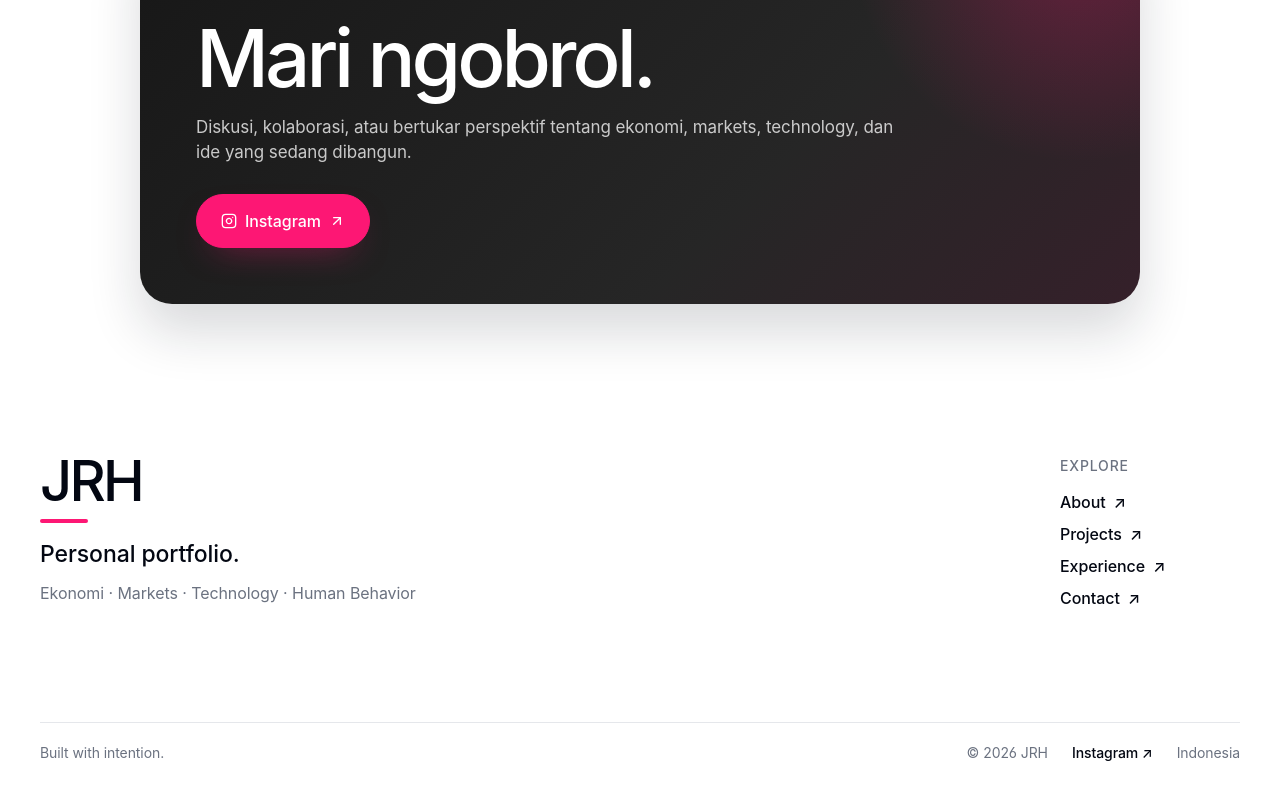
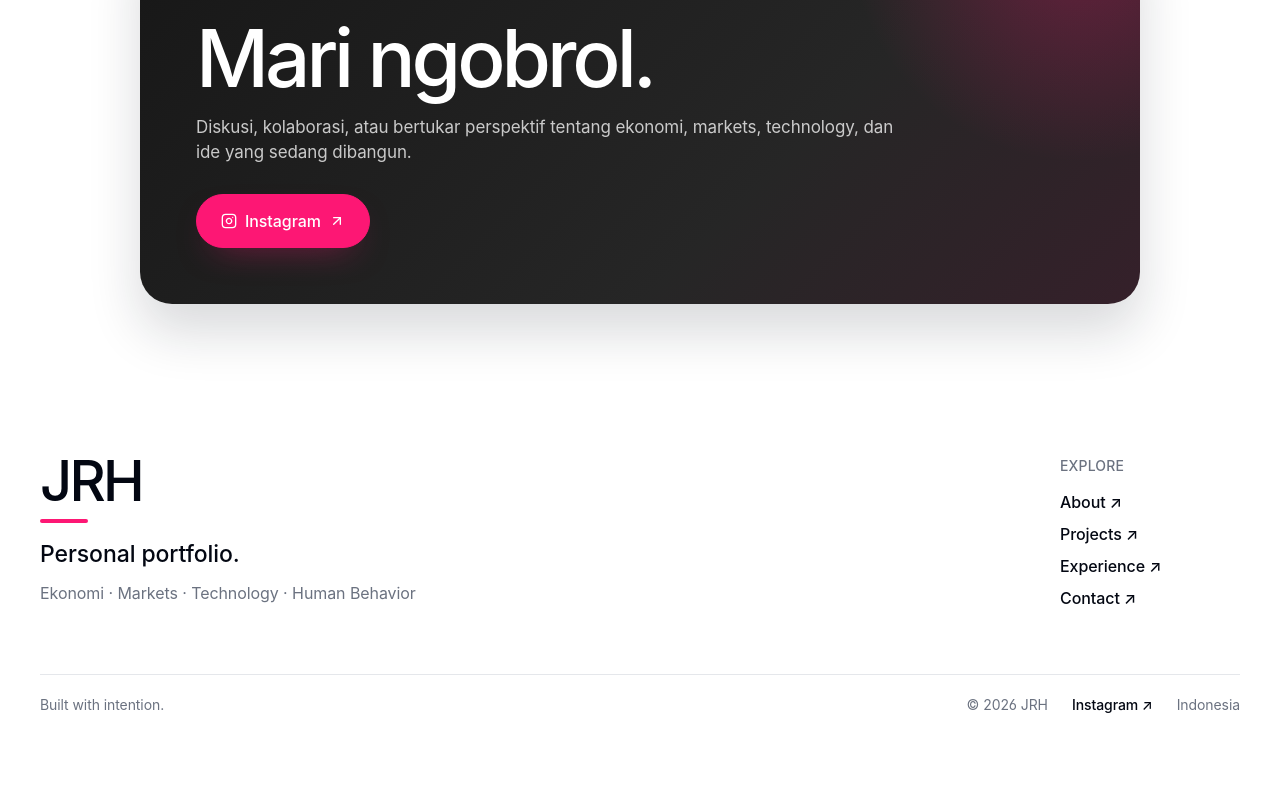
Before and after one commit to LionerHakim/JRHs, a React (Vite) app: page / in a window 1280 px wide. Shown: the part 3418-4213 px from the top of the page. After the commit the page ends 4165 px from the top, so only its background shows below. Built offline with nearby package versions, Linux system fonts and the light colour scheme.

Commit message:
align Footer.css with Tedy footer

```diff
--- a/src/components/Footer.css
+++ b/src/components/Footer.css
@@ -1,129 +1,15 @@
-.site-footer {
-  background: var(--color-paper-white);
-  border-top: 1px solid var(--color-mist-200);
-}
-
-.footer-inner {
-  width: min(100% - 48px, var(--page-max-width));
-  margin: 0 auto;
-  padding: 64px 0 24px;
-}
-
-.footer-main {
-  display: grid;
-  grid-template-columns: minmax(0, 1fr) auto;
-  gap: 64px;
-  padding-bottom: 48px;
-}
-
-.footer-brand {
-  color: var(--color-midnight-ink);
-  font-size: 30px;
-  line-height: 1;
-  font-weight: 700;
-  letter-spacing: -0.03em;
-}
-
-.footer-tagline {
-  margin: 16px 0 8px;
-  color: var(--color-slate-600);
-  font-size: 16px;
-  line-height: 1.5;
-}
-
-.footer-focus {
-  max-width: 420px;
-  margin: 0;
-  color: var(--color-slate-500);
-  font-size: 14px;
-  line-height: 1.5;
-}
-
-.footer-nav {
-  display: grid;
-  min-width: 160px;
-  gap: 12px;
-  align-content: start;
-}
-
-.footer-nav-label {
-  margin-bottom: 4px;
-  color: var(--color-slate-500);
-  font-size: 12px;
-  line-height: 1.5;
-  font-weight: 600;
-  text-transform: uppercase;
-  letter-spacing: 0.06em;
-}
-
-.footer-nav a {
-  color: var(--color-slate-600);
-  font-size: 14px;
-  font-weight: 500;
-  text-decoration: none;
-  transition: color 160ms ease;
-}
-
-.footer-nav a:hover {
-  color: var(--color-slate-700);
-}
-
-.footer-nav a span {
-  margin-left: 4px;
-}
-
-.footer-bottom {
-  display: flex;
-  align-items: center;
-  justify-content: space-between;
-  gap: 24px;
-  padding-top: 24px;
-  border-top: 1px solid var(--color-mist-200);
-  color: var(--color-slate-500);
-  font-size: 12px;
-  line-height: 1.5;
-}
-
-.footer-meta {
-  display: flex;
-  align-items: center;
-  gap: 24px;
-}
-
-.footer-meta a {
-  color: var(--color-slate-600);
-  font-weight: 500;
-  text-decoration: none;
-}
-
-.footer-meta a:hover {
-  color: var(--color-slate-700);
-}
-
-@media (max-width: 700px) {
-  .footer-inner {
-    width: min(100% - 32px, var(--page-max-width));
-    padding-top: 48px;
-  }
-
-  .footer-main {
-    grid-template-columns: 1fr;
-    gap: 40px;
-    padding-bottom: 40px;
-  }
-
-  .footer-nav {
-    min-width: 0;
-  }
-
-  .footer-bottom {
-    align-items: flex-start;
-    flex-direction: column;
-    gap: 16px;
-  }
-
-  .footer-meta {
-    flex-wrap: wrap;
-    gap: 12px 20px;
-  }
-}
+.site-footer{background:#fff}
+.footer-inner{width:min(1200px,calc(100% - 48px));margin:0 auto;padding:72px 0 32px}
+.footer-main{display:grid;grid-template-columns:1fr auto;gap:56px;align-items:start}
+.footer-identity{max-width:520px}
+.footer-brand{color:#030712;font-size:56px;line-height:.92;font-weight:500;letter-spacing:-.05em}
+.footer-tagline{margin:16px 0 0;color:#030712;font-size:23px;line-height:1.38;font-weight:500}
+.footer-focus{max-width:440px;margin:10px 0 0;color:#6b7280;font-size:16px;line-height:1.5}
+.footer-nav{display:grid;min-width:180px;gap:8px;align-content:start}
+.footer-nav-label{margin-bottom:6px;color:#6b7280;font-size:14px;line-height:1.45;font-weight:500;text-transform:uppercase;letter-spacing:.01em}
+.footer-nav a{display:inline-flex;align-items:center;gap:4px;width:fit-content;color:#030712;font-size:16px;line-height:1.5;font-weight:500;text-decoration:none}
+.footer-nav a:hover,.footer-meta a:hover{color:#fd1774}
+.footer-bottom{display:flex;align-items:center;justify-content:space-between;gap:24px;margin-top:64px;padding-top:20px;border-top:1px solid #e5e7eb;color:#6b7280;font-size:14px;line-height:1.45}
+.footer-meta{display:flex;align-items:center;gap:24px}
+.footer-meta a{color:#030712;font-weight:500;text-decoration:none}
+@media (max-width:767px){.footer-inner{width:min(1200px,calc(100% - 32px));padding:56px 0 24px}.footer-main{grid-template-columns:1fr;gap:40px}.footer-brand{font-size:48px}.footer-nav{min-width:0}.footer-bottom{align-items:flex-start;flex-direction:column;gap:16px;margin-top:48px}.footer-meta{flex-wrap:wrap;gap:12px 20px}}
```
